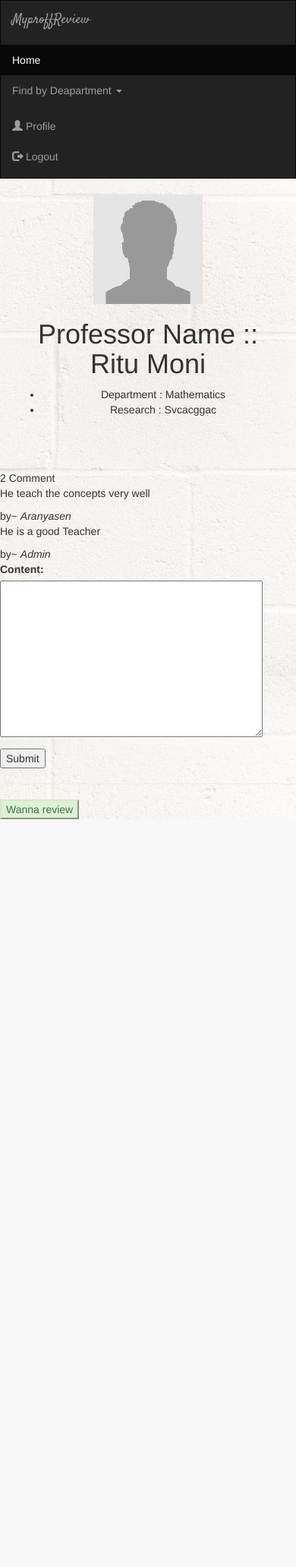
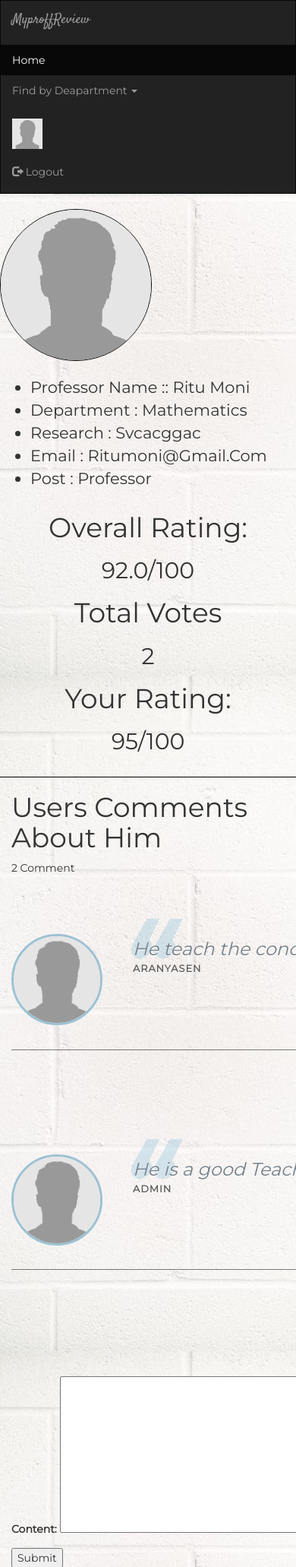
Before and after one commit to salujajaskeerat/DevClubRecruitmentAssignments, a Django app: page /review/1/ in a window 390 px wide; the page is wider, and only the part inside the window is pictured. Shown: the top 2062 px of that part at 76% size. Before the commit the page ends 1078 px from the top of that part, so only its background shows below. Run offline with Django 3.2, Linux system fonts and the light colour scheme; a user stored in the database is signed in; data comes from the database, SQL or seed files in the repository; both versions use the stored data as it was after the commit; some libraries are stand-ins or nearby versions.

Commit message:
Front-end Improved

```diff
--- a/profreview/review/models.py
+++ b/profreview/review/models.py
@@ -14,7 +14,7 @@ class Proff(models.Model):
 	Dpt=models.CharField(max_length=40)
 	research=models.CharField(max_length=100)
 	post=models.CharField(max_length=25)
-	image=models.FileField()
+	image=models.ImageField()
 
 	def __str__(self):
 		return self.Name
@@ -24,7 +24,7 @@ class Proff(models.Model):
 class Profile(models.Model):
 	user=models.OneToOneField(User,on_delete=models.CASCADE)
 	# we are basically using username as the primary key for our project
-	image=models.FileField(default='default.png')
+	image=models.ImageField(default='default.gif')
 
 	def __str__(self):
 		return f'{self.user.username} Profile'
--- a/profreview/review/static/review/style.css
+++ b/profreview/review/static/review/style.css
@@ -1,9 +1,13 @@
+*{
+	font-family: Montserrat
+}
 body{
 	background: url('images/background.webp')
 }
 
 .navbar-brand{
 	font-family: 'Satisfy' ,cursive;
+	color: #20B2AA;
 }
 .navbar{
 	border-radius: 0;
@@ -11,6 +15,7 @@ body{
 
 #logo-heading{
 	font-family: 'Satisfy',cursive;
+	color: #20B2AA;
 }
 
 img {
@@ -108,6 +113,132 @@ img {
 		}
 
 #tiles {
+	width: 24%
 	height: 200px ;
 	text-align: center;
+	background-color:#20B2AA;
+	margin-bottom:5px;
+	margin-right: 5px;
+	margin-left: 5px;
+	font-family: 'Satisfy',cursive;
 }
+#xyz{
+	color: white;
+}
+#tiles:hover{
+	background-color: #DCDCDC;
+}
+
+#profile{
+    width: 40px;
+    height: 40px;
+
+
+}
+#profile_image{
+	border: 1px solid black;
+	width: 200px;
+	height: 200px;
+	margin-bottom: 20px;
+}
+.text-large{
+	font-size: 150%
+}
+hr{
+	border-top: 1px solid black;
+
+	margin-bottom: 20px;
+}
+
+.testimonial-quote {
+    font-size: 16px;
+}
+
+.testimonial-quote blockquote {
+    /* Negate theme styles */
+    border: 0;
+    margin: 0;
+    padding: 0;
+
+    background: none;
+    color: gray;
+    font-family: Georgia, serif;
+    font-size: 1.5em;
+    font-style: italic;
+    line-height: 1.4 !important;
+    margin: 0;
+    position: relative;
+    text-shadow: 0 1px white;
+    z-index: 600;
+}
+
+.testimonial-quote blockquote * {
+    box-sizing: border-box;
+}
+
+.testimonial-quote blockquote p {
+    color: #75808a;
+    line-height: 1.4 !important;
+}
+
+.testimonial-quote blockquote p:first-child:before {
+    content: '\201C';
+    color: #81bedb;
+    font-size: 7.5em;
+    font-weight: 700;
+    opacity: .3;
+    position: absolute;
+    top: -.4em;
+    left: -.2em;
+    text-shadow: none;
+    z-index: -300;
+}
+
+.testimonial-quote img {
+    border: 3px solid #9CC1D3;
+    border-radius: 50%;
+    display: block;
+    width: 120px;
+    height: 120px;
+    position: absolute;
+    top: -.2em;
+    left: 0;
+}
+
+.testimonial-quote cite {
+    color: gray;
+    display: block;
+    font-size: .8em;
+}
+
+.testimonial-quote cite span {
+    color: #5e5e5e;
+    font-size: 1em;
+    font-style: normal;
+    font-weight: 700;
+    letter-spacing: 1px;
+    text-transform: uppercase;
+    text-shadow: 0 1px white;
+}
+
+.testimonial-quote {
+    position: relative;
+}
+
+.testimonial-quote .quote-container {
+    padding-left: 160px;
+}
+
+.testimonial-quote.right .quote-container {
+    padding-left: 0;
+    padding-right: 160px;
+}
+
+.testimonial-quote.right img {
+    left: auto;
+    right: 0;
+}
+
+.testimonial-quote.right cite {
+    text-align: right;
+}
--- a/profreview/review/templates/review/base.html
+++ b/profreview/review/templates/review/base.html
@@ -10,6 +10,8 @@
 
   <link rel="stylesheet" href="https://maxcdn.bootstrapcdn.com/bootstrap/3.4.1/css/bootstrap.min.css">
 
+
+<link href="https://fonts.googleapis.com/css?family=Montserrat&display=swap" rel="stylesheet">
 
   <script src="https://ajax.googleapis.com/ajax/libs/jquery/3.4.1/jquery.min.js"></script>
   <script src="https://maxcdn.bootstrapcdn.com/bootstrap/3.4.1/js/bootstrap.min.js"></script>
@@ -49,7 +51,9 @@
   <ul class="nav navbar-nav navbar-right">
     {% if user.is_authenticated %}
 
-        <li><a href="{% url 'review:profile' %}"><span class="glyphicon glyphicon-user"></span> Profile</a></li>
+        <li><a href="{% url 'review:profile' %}">
+        <img src="{{user.profile.image.url}}" class="profile-image " id='profile'>
+
         <li><a href="{% url 'review:Logout' %}"><span class="glyphicon glyphicon-log-out"></span> Logout</a></li>
 
 
--- a/profreview/review/templates/review/details.html
+++ b/profreview/review/templates/review/details.html
@@ -1,28 +1,70 @@
 {% extends "review/base.html" %}
-{% block title%}xyzc{% endblock %}
+{% block title%}{{Prof.Name}}{% endblock %}
 {% block body %}
 <!-- Here comes code for displaying our professors -->
-<div class="col-lg-3"></div>
-<div class="container-fluid text-center text-capitalize col-lg-6 col-sm-12">
-	<img src="{{ Prof.image.url }}" height="40%" width="40%" class="img-responsive center-block"  >
-	<h1>Professor Name :: {{ Prof.Name }}</h1>
-	<ul>
+<div class="row">
+	<div class="container-fluid  col-lg-5 col-sm-12">
+
+		<img src="{{ Prof.image.url }}"  class="img-responsive  img-circle"  id='profile_image'>
+
+				<div class=" text-capitalize text-large"  >
+				<ul >
+					<li>Professor Name :: {{ Prof.Name }}</li>
 					<li>Department : {{Prof.Dpt  }}</li>
 					<li>Research : {{ Prof.research }}</li>
+					<li>Email : {{ Prof.email }}</li>
+					<li>Post : {{ Prof.post }}</li>
+
 				</ul>
 				</div>
-<br>
-<br>
-<br>
+	</div>
 
-<div class="main-comment-section">
+			{# Here comes the Rating section of Professor #}
+			<div class="col-lg-7 col-sm-12 text-center">
+				{# OVERALL RATING OF PROFFESOR #}
+					<h1 class="text-center "> Overall Rating:</h1>
+					<h2 class="text-center">{{net_rating}}/100</h2>
+					<h1 class="text-center">Total Votes</h1>
+					<h2 class="text-center">{{total_ratings}}</h2>
+			 	{# Rating By logged in User #}
+				{% if user.is_authenticated %}
+					<h1>Your Rating:</h1>
+					{% if user_rating is None %}
+					<h2>--/100</h2>
+
+					<a href="{% url 'review:prof_rating' Prof.id %}"><button class="alert-success" >Wanna Rate</button>
+					</a>
+					{% else %}
+					<h2>{{user_rating}}/100</h2>
+					{% endif %}
+				{% endif %}
+			</div>
+</div>
+<hr>
+<div class="main-comment-section col-lg-7 col-sm-12">
+	<h1>Users Comments About Him</h1>
 	{{comment.count }} Comment{{comment.pluralize}}
 
 	{% for com in comment %}
-	<div class="blockquote">
-		  <p class="mb-0">{{com.content}}</p>
-		  <footer class="blockquote-footer">by~ <cite title="Source Title">{{com.user|capfirst}}</cite></footer>
+
+	{# here comes the blogQuote #}
+		<div style="width: 960px; margin: 0 auto; padding-top: 80px; padding-bottom: 80px;">
+
+		     <div class="testimonial-quote group">
+		        <img src="{{com.user.profile.image.url}}">
+		        <div class="quote-container">
+		            <blockquote>
+		                <p>{{com.content}}</p>
+		            </blockquote>
+		            <cite><span>{{com.user|capfirst}}</span><br><br><br>
+		            </cite>
 		        </div>
+		    </div>
+		   <hr style="margin: 60px auto; opacity: .5;">
+
+
+
+
 	{% endfor %}
 
 
@@ -34,7 +76,7 @@
 		{{comment_form.as_p }}
 		<input type="Submit" value="Submit">
 </form>
-<hr>
-<a href="{% url 'review:prof_rating' Prof.id %}"><button class="alert-success" >Wanna review</button></a>
+
+
 {% endif %}
 {% endblock %}
--- a/profreview/review/views.py
+++ b/profreview/review/views.py
@@ -30,6 +30,16 @@ def prof_details(request,pk):
 	Prof=prof[0]
 
 	comment=Comment.objects.filter(prof=pk).order_by('id')
+		# this store all ratings for this prof
+	r=prof_review.objects.filter(prof=Prof)
+	#Lets calculate his Previous Ratings
+	net_rating=functions.net_rating(r)
+	total_ratings=r.count()
+	user_rating=None
+	if request.user.is_authenticated:
+		# it means that user is logged in
+		if(prof_review.objects.filter(prof=Prof,user=request.user).exists()):
+			user_rating=prof_review.objects.get(prof=Prof,user=request.user).rating1
 
 
 
@@ -43,7 +53,17 @@ def prof_details(request,pk):
 	else:
 		comment_form=CommentForm()
 	# this gives us the requires proff on the list
-	return render(request,template_name,{'Prof':Prof,'comment':comment,'comment_form':comment_form})
+
+		context={
+	'Prof':Prof,
+	'comment':comment,
+	'comment_form':comment_form,
+	'net_rating':net_rating,
+	'total_ratings':total_ratings,
+	'user_rating':user_rating,
+	}
+
+	return render(request,template_name,context)
 
 #
 
```
Also changed, not shown: profreview/review/templates/review/index.html (+20 -15 lines), profreview/db.sqlite3, profreview/media/default.gif (added), profreview/media/default_C5UXpqt.gif (added), profreview/media/default_c0DxsUi.gif (added), profreview/media/default_gU5JqbW.gif (added), profreview/media/default_tFrDq15.gif (added), profreview/review/migrations/0010_auto_20200324_1439.py (added), profreview/review/migrations/0011_auto_20200324_1451.py (added), profreview/review/migrations/0012_auto_20200324_1628.py (added). Lines whose indentation alone changed are shown as unchanged.
